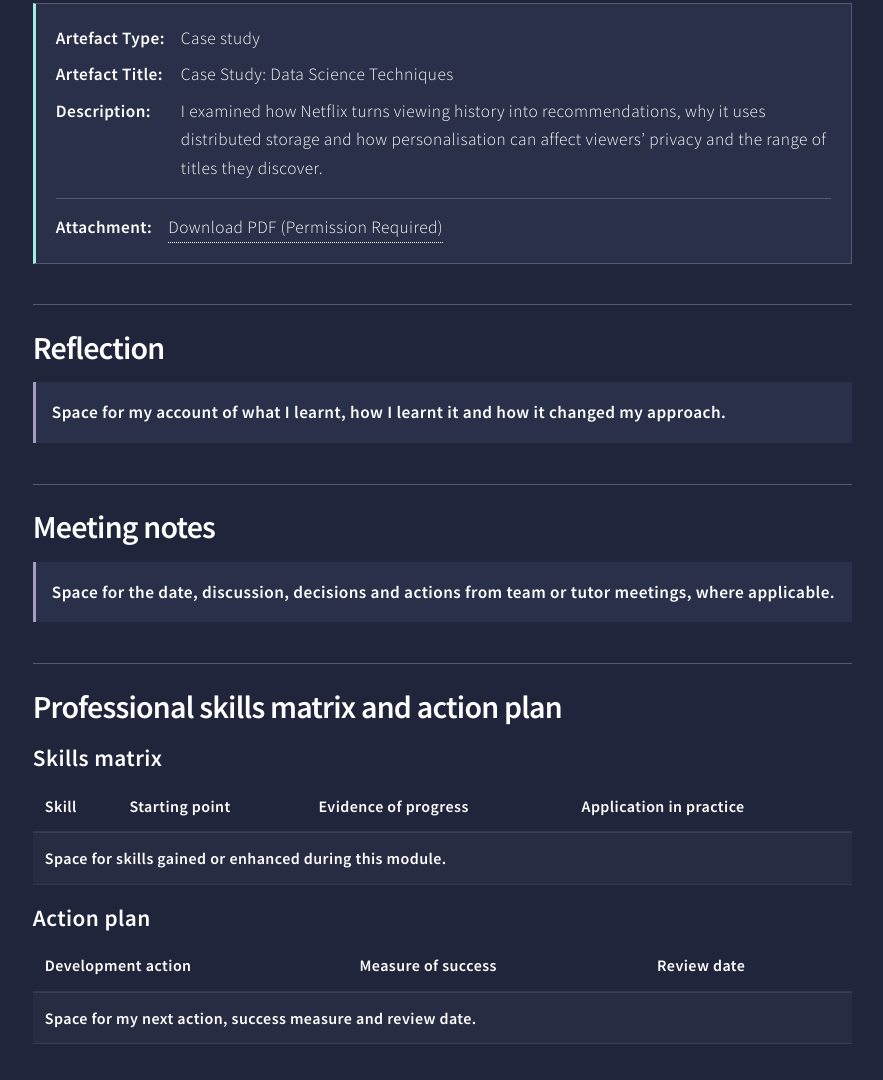
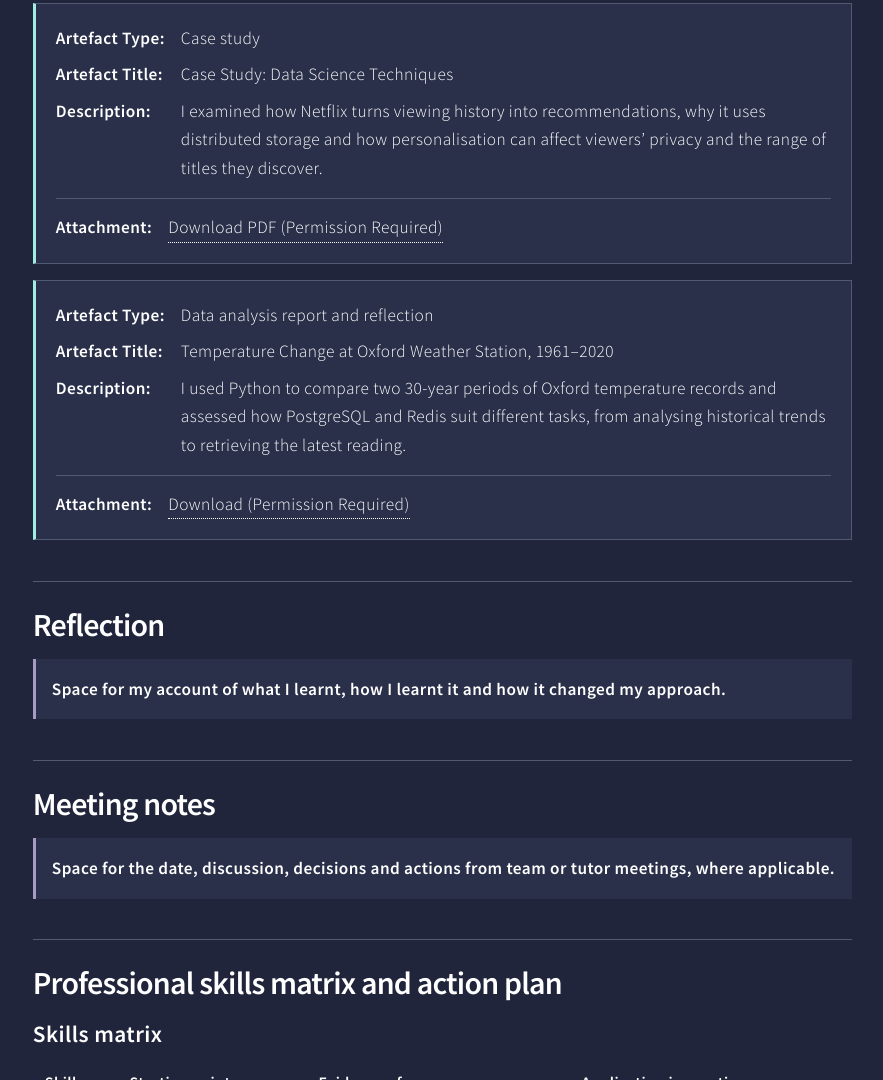
Before and after one commit to ce26229/eportfolio, a plain HTML site: page modules/launch-into-computing.html in a window 1280 px wide. Shown: the part 3306-4386 px from the top of the page, without its empty margins (348-1231 px from the left). Drawn offline with Linux system fonts and the light colour scheme.

Commit message:
Add Oxford temperature analysis to Unit 5

```diff
--- a/modules/launch-into-computing.html
+++ b/modules/launch-into-computing.html
@@ -143,6 +143,16 @@
                 <a href="https://drive.google.com/file/d/1e3XiF_9oIy9K4xYrrVgGmx4CcWRqgPLx/view?usp=sharing">Download PDF (Permission Required)</a>
               </p>
             </article>
+            <article id="oxford-temperature-analysis" class="artefact-card" aria-label="Temperature Change at Oxford Weather Station, 1961–2020">
+              <dl>
+                <dt>Artefact Type:</dt><dd>Data analysis report and reflection</dd>
+                <dt>Artefact Title:</dt><dd>Temperature Change at Oxford Weather Station, 1961–2020</dd>
+                <dt>Description:</dt><dd>I used Python to compare two 30-year periods of Oxford temperature records and assessed how PostgreSQL and Redis suit different tasks, from analysing historical trends to retrieving the latest reading.</dd>
+              </dl>
+              <p class="artefact-file"><strong>Attachment:</strong>
+                <a href="https://drive.google.com/file/d/1aPtJca6EYGQVYvfgtgHOkNCAVAqiDdT0/view?usp=sharing">Download (Permission Required)</a>
+              </p>
+            </article>
           </section>
           <section id="reflection"><h2>Reflection</h2><p class="entry"><strong>Space for my account of what I learnt, how I learnt it and how it changed my approach.</strong></p></section>
           <section id="meetings"><h2>Meeting notes</h2><p class="entry"><strong>Space for the date, discussion, decisions and actions from team or tutor meetings, where applicable.</strong></p></section>
```
